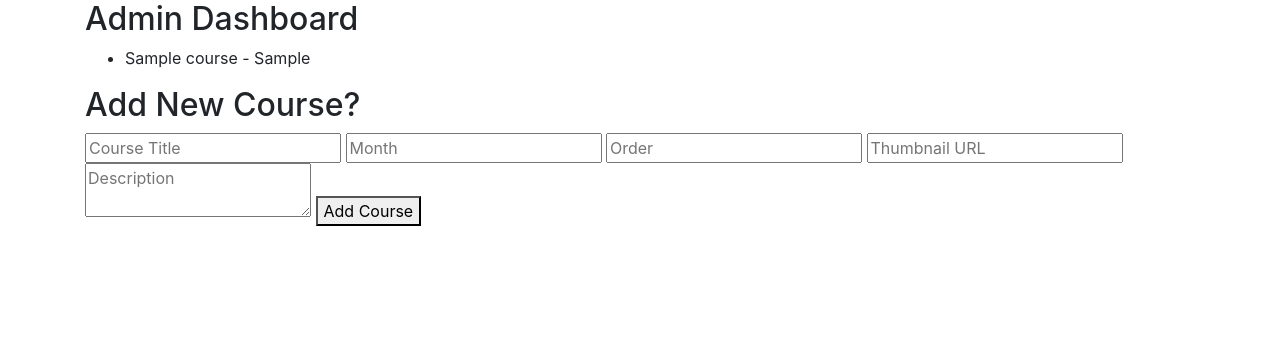
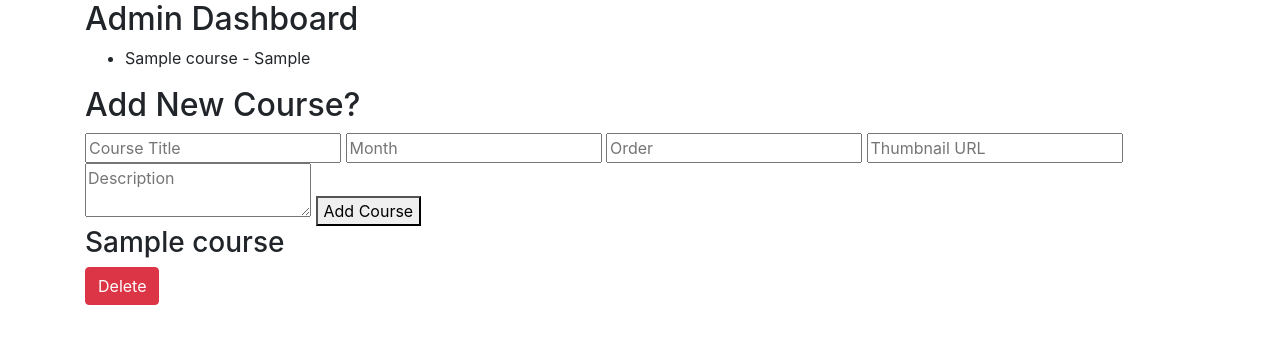
Before and after one commit to vuxy98/Art-fundamentals-teaching-web-app, a Flask app: page /admin/ in a window 1280 px wide. Shown: the part 56-400 px from the top of the page. Run offline with Flask 3, Linux system fonts and the light colour scheme; a user stored in the database is signed in; tables that the repository leaves empty hold one stand-in row (values such as "Sample post"); some libraries are stand-ins or nearby versions.

Commit message:
admin can now delete courses

```diff
--- a/website/admin.py
+++ b/website/admin.py
@@ -1,4 +1,4 @@
-from flask import Blueprint, render_template, redirect, request, flash, url_for, abort
+from flask import Blueprint, json, jsonify, render_template, redirect, request, flash, url_for, abort
 from flask_login import login_required, current_user
 from functools import wraps
 from .models import Course, db
@@ -37,3 +37,16 @@ def add_course():
     db.session.commit()
     flash("Course added successfully!", category="success")
     return redirect(url_for('admin.dashboard'))
+
+@admin.route('/delete-course', methods=['POST'])
+@login_required
+@admin_required
+def delete_course():
+    data = json.loads(request.data)
+    course_id = data['courseId']
+    course = Course.query.get(course_id)
+    if course:
+        db.session.delete(course)
+        db.session.commit()
+        flash("Course deleted!", category="success")
+    return jsonify({})
--- a/website/templates/admin/dashboard.html
+++ b/website/templates/admin/dashboard.html
@@ -15,4 +15,26 @@
     <textarea name="description" placeholder="Description"></textarea>
     <button type="submit">Add Course</button>
 </form>
+{% for course in courses %}
+  <div class="course">
+    <h3>{{ course.course_name }}</h3>
+    <button onclick="deleteCourse({{ course.id }})" class="btn btn-danger">Delete</button>
+  </div>
+{% endfor %}
+
+<script>
+  function deleteCourse(courseId) {
+      fetch("/admin/delete-course", {
+          method: "POST",
+          body: JSON.stringify({ courseId: courseId }),
+          headers: {
+              "Content-Type": "application/json"
+          }
+      }).then((_res) => {
+          window.location.href = "/admin";
+      });
+  }
+</script>
+
+
 {% endblock %}
--- a/website/templates/home.html
+++ b/website/templates/home.html
@@ -1,5 +1,7 @@
 <!-- Home page, accessible by guests -->
 {% extends "base.html" %}
+{% block title %}Home{% endblock %}
+
 {% block content %}
     <h2>Courses</h2>
         {% for course in courses %}
```
Also changed, not shown: website/templates/main.html (+7 -1 lines).
